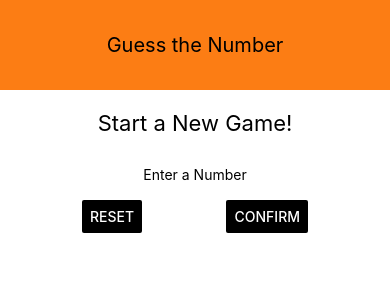
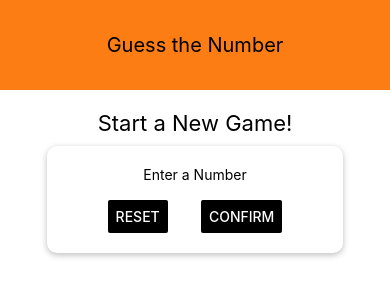
Before and after one commit to abhiram7054/rn-guess-number, a React Native app: screen / in a window 390 px wide. Shown: the top 300 px of the page. Built offline with nearby package versions, Linux system fonts and the light colour scheme.

Commit message:
when introduced card component

```diff
--- /dev/null
+++ b/components/card.js
@@ -0,0 +1,23 @@
+import React from "react";
+import { View, Text, StyleSheet} from "react-native";
+
+const Card = props => {
+    return (
+        <View style={{...styles.card, ...props.style}}>{props.children}</View>
+    );
+};
+
+const styles= StyleSheet.create({
+    card: {
+        shadowColor: "black",
+        shadowOffset: {width:0, height: 2},
+        shadowRadius: 6,
+        shadowOpacity: 0.26,
+        backgroundColor: "white",
+        elevation: 3,
+        padding: 20,
+        borderRadius: 10,
+    }
+});
+
+export default Card;
--- a/screens/startGameScreen.js
+++ b/screens/startGameScreen.js
@@ -1,10 +1,12 @@
 import React from "react";
 import { View, Text, StyleSheet, TextInput, Button } from "react-native";
+import Card from "../components/card";
 
 const StartGameScreen = props => {
     return(
         <View style={styles.screen} >
             <Text style={styles.title}>Start a New Game!</Text>
+            <Card style={styles.inputContainer}>
                 <View style={styles.inputContainer}>
                     <Text> Enter a Number </Text>
                     <TextInput />
@@ -13,6 +15,7 @@
                         <Button color="black" title="CONFIRM" onPress={() => {}} />
                     </View>
                 </View>
+            </Card>
         </View>
     );
 };
@@ -32,15 +35,6 @@
         width: 300,
         maxWidth: "80%",
         alignItems: "center",
-        // shadowColor: "black",
-        // shadowOffset: {width:0, height: 2},
-        // shadowRadius: 6,
-        // shadowOpacity: 0.26,
-        backgroundColor: "white",
-        elevation: 3,
-        padding: 20,
-        borderRadius: 10,
-
     },
     buttonContainer: {
         flexDirection: "row",
```
Lines whose indentation alone changed are shown as unchanged.
